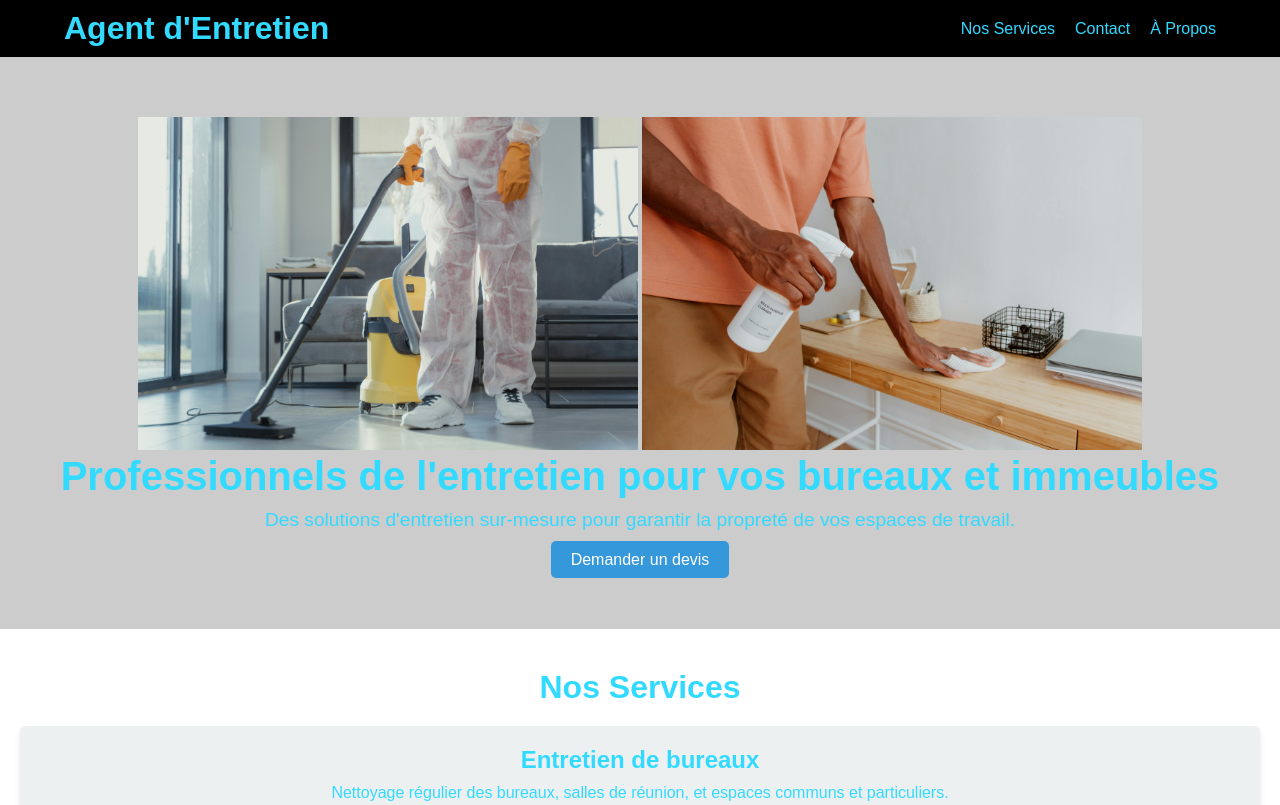
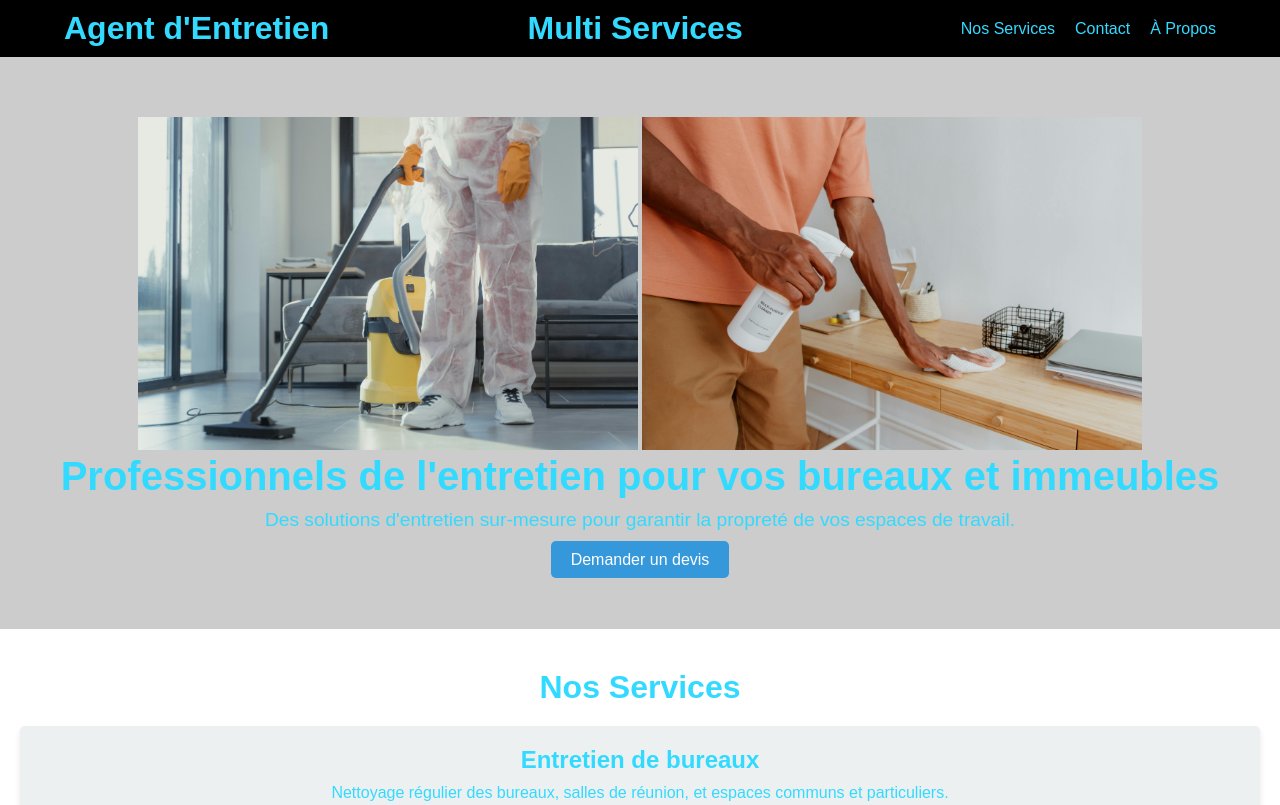
Before and after one commit to MultiServices79/Niort, a plain HTML site: page index.html in a window 1280 px wide. Shown: the top 805 px of the page. Drawn offline with Linux system fonts and the light colour scheme; placeholder pictures from the web are drawn by us.

Commit message:
Add files via upload

```diff
--- a/index.html
+++ b/index.html
@@ -11,6 +11,7 @@
     <header>
         <div class="container">
             <h1>Agent d'Entretien</h1>
+			<h1>Multi Services</h1>
             <nav>
                 <ul>
                     <li><a href="#services">Nos Services</a></li>
```
